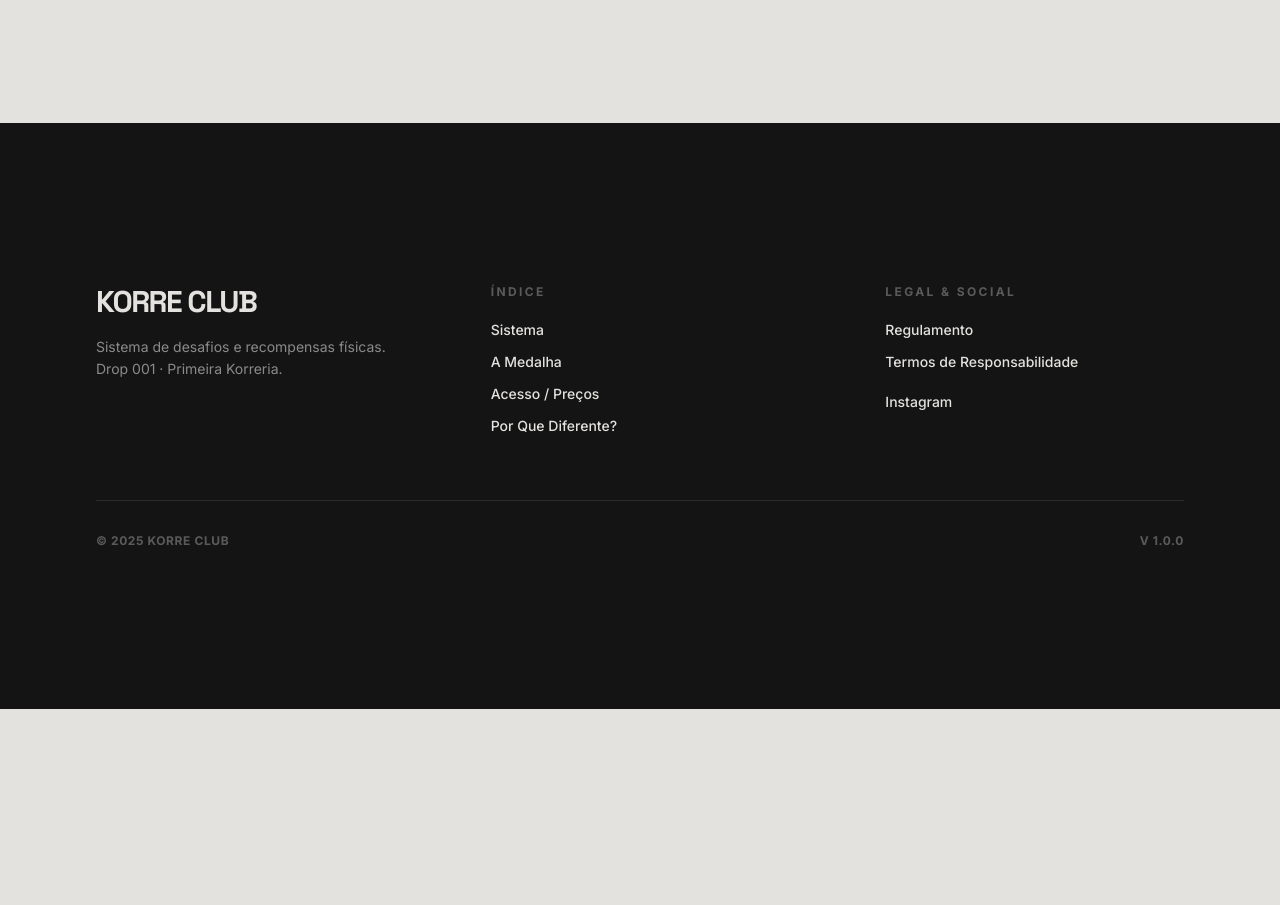
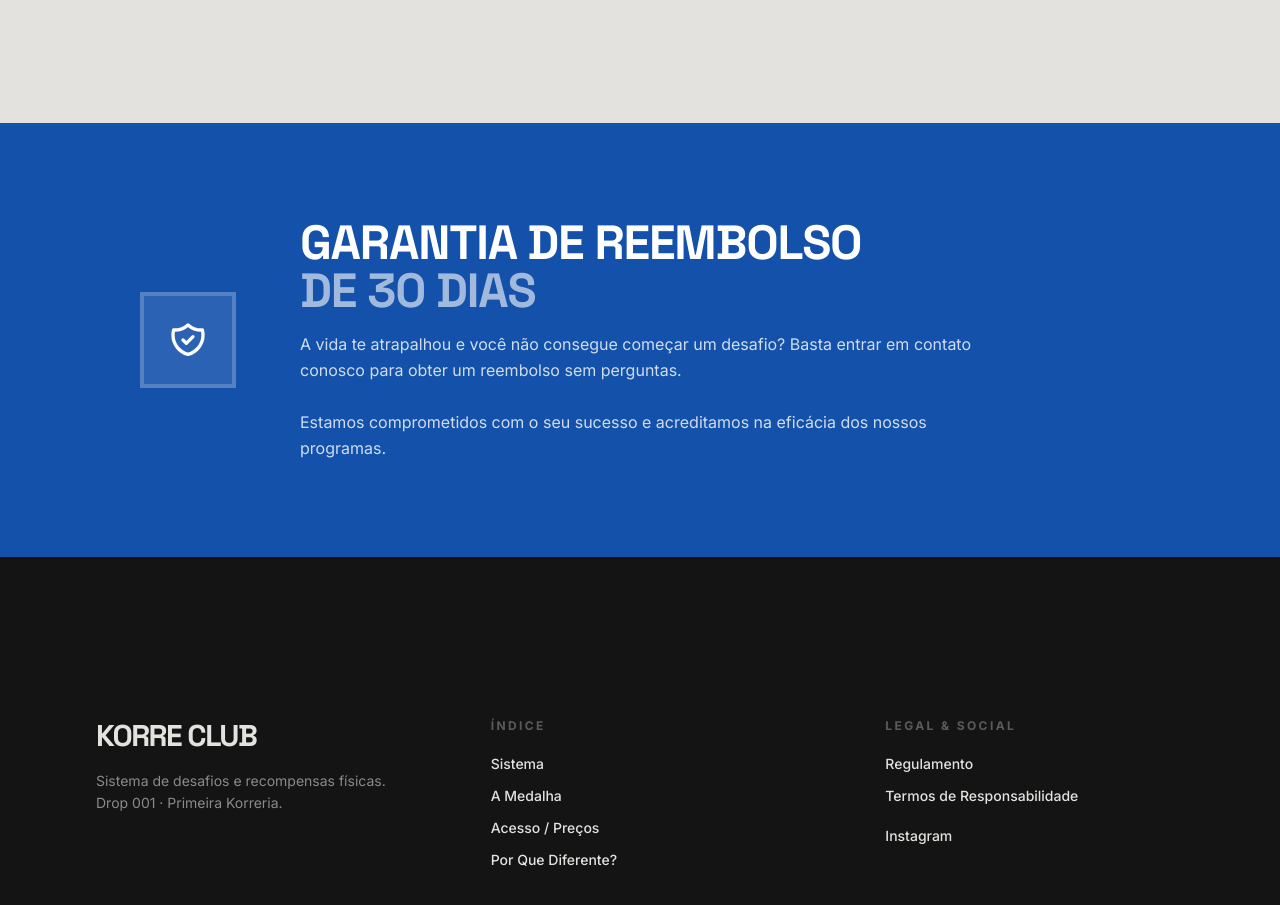
Before and after one commit to EuRydan/korreclub, a Next.js app: page / in a window 1280 px wide. Shown: the part 5180-6085 px from the top of the page. Before the commit the page ends 5889 px from the top, so only its background shows below. Built offline with nearby package versions, Linux system fonts and the light colour scheme.

Commit message:
Feat: adicionar seção de Garantia de 30 dias

```diff
--- a/src/app/page.tsx
+++ b/src/app/page.tsx
@@ -3,6 +3,7 @@ import Banner from "@/components/sections/Banner";
 import HowItWorks from "@/components/sections/HowItWorks";
 import AvailableChallenges from "@/components/sections/AvailableChallenges";
 import Faq from "@/components/sections/Faq";
+import Guarantee from "@/components/sections/Guarantee";
 import Footer from "@/components/sections/Footer";
 
 export default function Home() {
@@ -13,6 +14,7 @@ export default function Home() {
       <HowItWorks />
       <AvailableChallenges />
       <Faq />
+      <Guarantee />
       <Footer />
     </main>
   );
--- /dev/null
+++ b/src/components/sections/Guarantee.tsx
@@ -0,0 +1,54 @@
+"use client";
+
+import { motion } from "framer-motion";
+
+export default function Guarantee() {
+  return (
+    <section className="w-full bg-[#1351AA] py-16 md:py-24 text-white">
+      <div className="mx-auto w-[90%] md:w-[85%] max-w-[1000px]">
+        <motion.div
+          className="flex flex-col md:flex-row items-center gap-10 md:gap-16 text-center md:text-left"
+          initial={{ opacity: 0, y: 30 }}
+          whileInView={{ opacity: 1, y: 0 }}
+          viewport={{ once: true, margin: "-50px" }}
+          transition={{ duration: 0.7 }}
+        >
+          {/* Shield Icon */}
+          <div className="flex-shrink-0">
+            <div className="w-24 h-24 rounded-full bg-white/10 flex items-center justify-center border-4 border-white/20">
+              <svg
+                className="w-10 h-10 text-white"
+                fill="none"
+                viewBox="0 0 24 24"
+                stroke="currentColor"
+                strokeWidth={2}
+              >
+                <path
+                  strokeLinecap="round"
+                  strokeLinejoin="round"
+                  d="M9 12l2 2 4-4m5.618-4.016A11.955 11.955 0 0112 2.944a11.955 11.955 0 01-8.618 3.04A12.02 12.02 0 003 9c0 5.591 3.824 10.29 9 11.622 5.176-1.332 9-6.03 9-11.622 0-1.042-.133-2.052-.382-3.016z"
+                />
+              </svg>
+            </div>
+          </div>
+
+          {/* Text Content */}
+          <div className="flex flex-col gap-4">
+            <h3 className="font-[family-name:var(--font-display)] text-3xl md:text-5xl font-black uppercase tracking-tight leading-none">
+              Garantia de reembolso
+              <br />
+              <span className="text-white/60">de 30 dias</span>
+            </h3>
+            <p className="font-[family-name:var(--font-inter)] text-white/80 text-sm md:text-base leading-relaxed max-w-2xl">
+              A vida te atrapalhou e você não consegue começar um desafio? Basta entrar
+              em contato conosco para obter um reembolso sem perguntas.
+              <br />
+              <br />
+              Estamos comprometidos com o seu sucesso e acreditamos na eficácia dos nossos programas.
+            </p>
+          </div>
+        </motion.div>
+      </div>
+    </section>
+  );
+}
```
